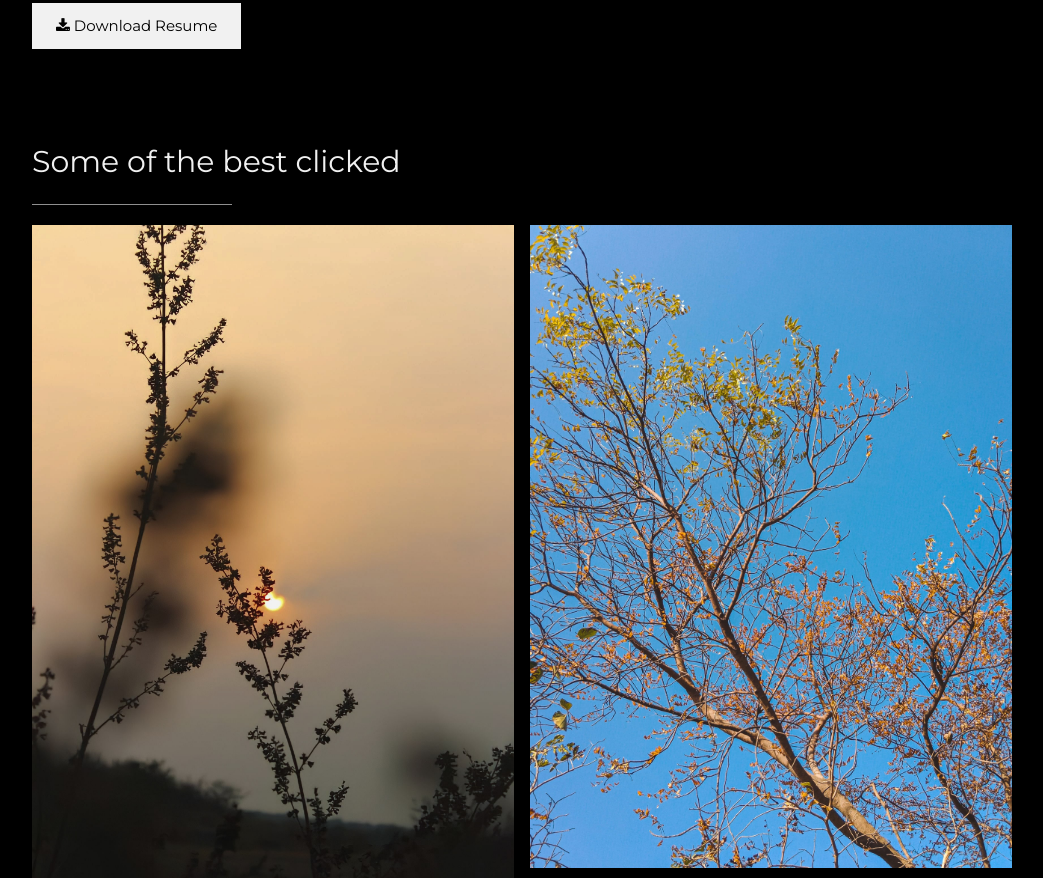
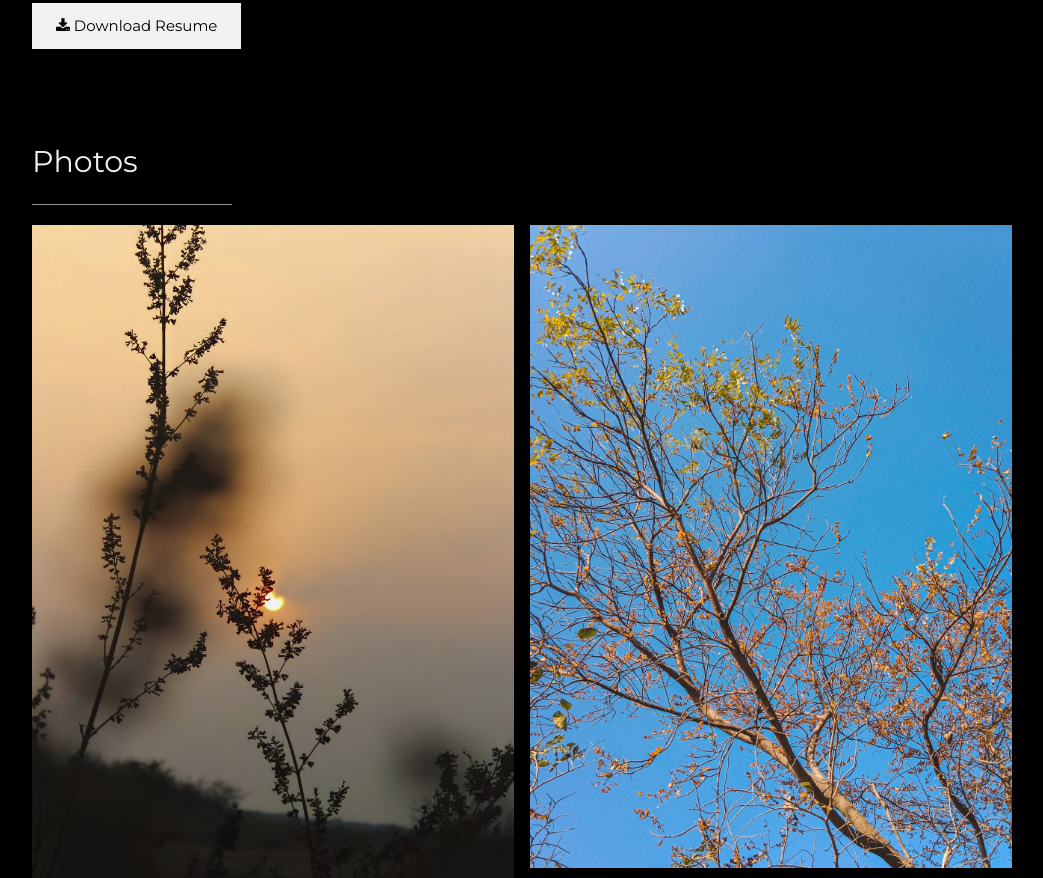
Before and after one commit to Draxter1891/my-portfolio, a plain HTML site: page index.html in a window 1280 px wide. Shown: the part 1470-2348 px from the top of the page, without its empty margins (178-1221 px from the left). Drawn offline with nearby package versions, Linux system fonts and the light colour scheme.

Commit message:
Update index.html
some of the best clicks - photos

```diff
--- a/index.html
+++ b/index.html
@@ -172,7 +172,7 @@
 
   <!-- Portfolio Section -->
   <div class="w3-padding-64 w3-content" id="photos">
-    <h2 class="w3-text-light-grey">Some of the best clicked</h2>
+    <h2 class="w3-text-light-grey">Photos</h2>
     <hr style="width:200px" class="w3-opacity">
 
     <!-- Grid for photos -->
```
